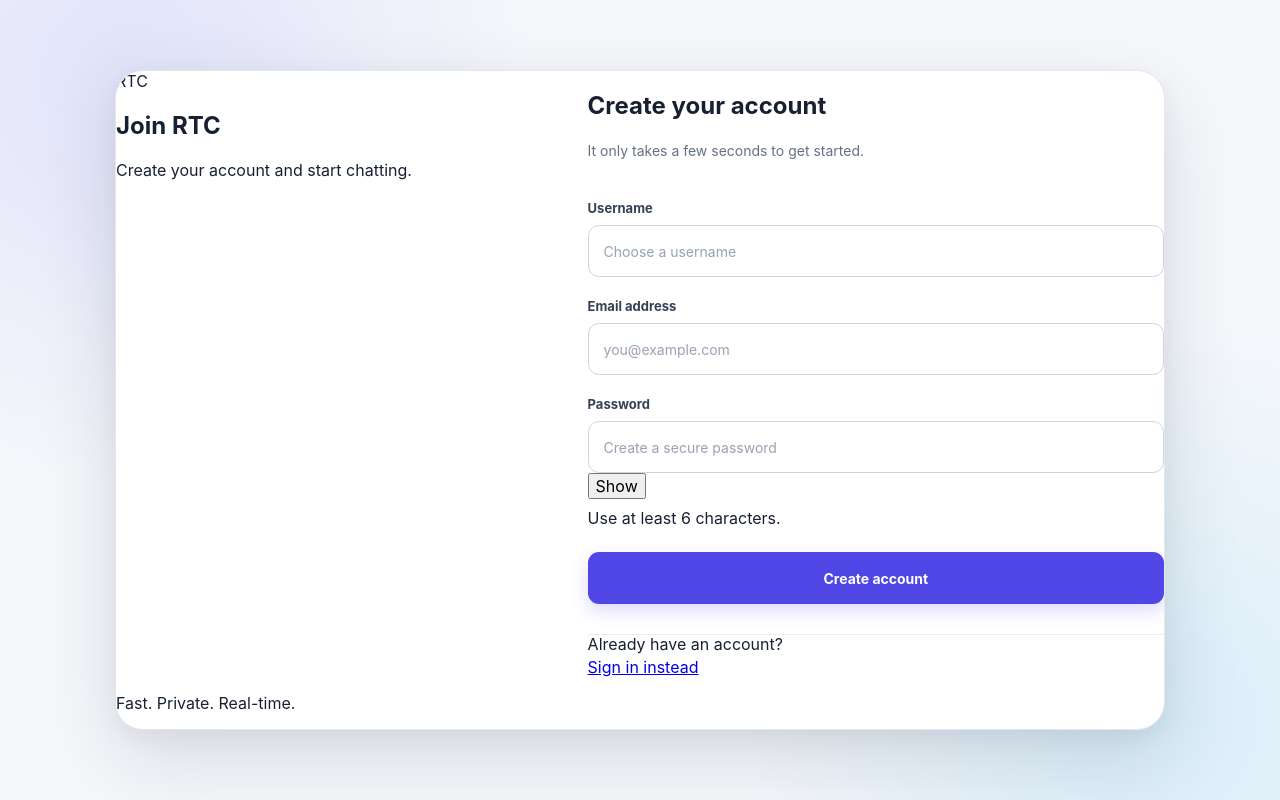
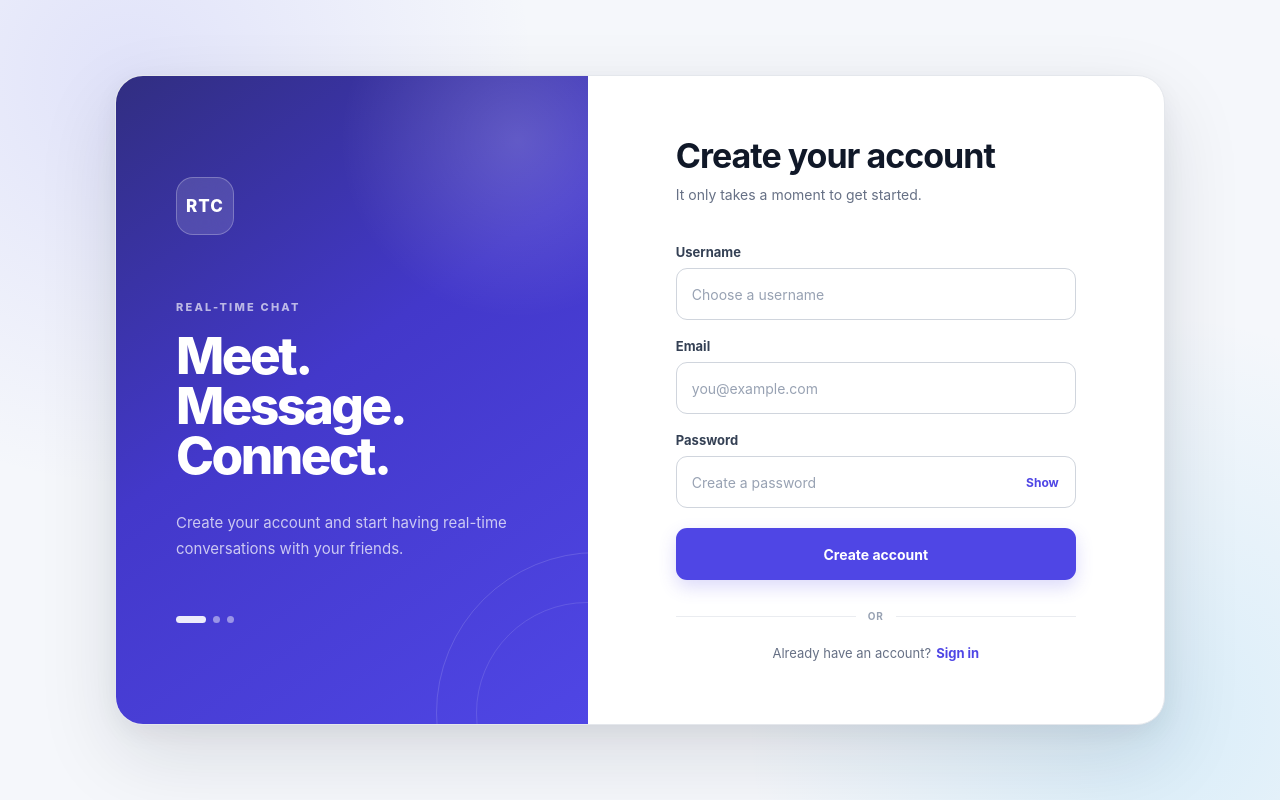
Before and after one commit to tajinder2317/RTC, a React (Vite) app in the folder frontend/: page /register in a window 1280 px wide. Built offline with nearby package versions, Linux system fonts and the light colour scheme; no server answers.

Commit message:
fix: polish register page layout

```diff
--- a/frontend/src/features/auth/Register.tsx
+++ b/frontend/src/features/auth/Register.tsx
@@ -7,10 +7,9 @@ export default function Register() {
   const [username, setUsername] = useState("");
   const [email, setEmail] = useState("");
   const [password, setPassword] = useState("");
-
+  const [showPassword, setShowPassword] = useState(false);
   const [message, setMessage] = useState("");
   const [loading, setLoading] = useState(false);
-  const [showPassword, setShowPassword] = useState(false);
 
   const login = useAuthStore((state) => state.login);
   const navigate = useNavigate();
@@ -18,35 +17,16 @@ export default function Register() {
   const handleSubmit = async (e: React.FormEvent) => {
     e.preventDefault();
 
-    if (!username.trim() || !email.trim() || !password.trim()) {
-      setMessage("Please fill in all fields.");
-      return;
-    }
-
-    if (username.trim().length < 3) {
-      setMessage("Username must be at least 3 characters.");
-      return;
-    }
-
-    if (password.length < 6) {
-      setMessage("Password must be at least 6 characters.");
-      return;
-    }
-
     setLoading(true);
     setMessage("");
 
     try {
-      const data = await registerUser(
-        username.trim(),
-        email.trim(),
-        password,
-      );
+      const data = await registerUser(username, email, password);
 
       if (data?.token && data?.user) {
         login(data.token, data.user);
       } else {
-        const loginData = await loginUser(email.trim(), password);
+        const loginData = await loginUser(email, password);
         login(loginData.token, loginData.user);
       }
 
@@ -55,7 +35,7 @@ export default function Register() {
       if (error instanceof Error) {
         setMessage(error.message);
       } else {
-        setMessage("Unable to create your account. Please try again.");
+        setMessage("Registration failed");
       }
     } finally {
       setLoading(false);
@@ -64,39 +44,64 @@ export default function Register() {
 
   return (
     <main className="auth-page">
-      <section className="auth-shell auth-shell-register">
-        <div className="auth-brand">
-          <div className="auth-logo">RTC</div>
+      <div className="auth-shell">
+        {/* Brand panel */}
+        <section className="auth-hero">
+          <div className="auth-hero-content">
+            <div className="brand-mark">RTC</div>
 
-          <div>
-            <h1>Join RTC</h1>
-            <p>Create your account and start chatting.</p>
+            <div className="hero-copy">
+              <span className="hero-eyebrow">REAL-TIME CHAT</span>
+
+              <h2>
+                Meet.
+                <br />
+                Message.
+                <br />
+                Connect.
+              </h2>
+
+              <p>
+                Create your account and start having real-time conversations
+                with your friends.
+              </p>
+            </div>
+
+            <div className="hero-decoration">
+              <span />
+              <span />
+              <span />
             </div>
           </div>
+        </section>
 
-        <div className="auth-card">
+        {/* Register panel */}
+        <section className="auth-panel">
+          <div className="auth-content">
             <div className="auth-heading">
-            <h2>Create your account</h2>
-            <p>It only takes a few seconds to get started.</p>
+              <span className="mobile-brand-mark">RTC</span>
+
+              <h1>Create your account</h1>
+              <p>It only takes a moment to get started.</p>
             </div>
 
-          <form className="auth-form" onSubmit={handleSubmit}>
+         <form className="auth-form register-form" onSubmit={handleSubmit}>
               <div className="auth-field">
-              <label htmlFor="username">Username</label>
+                <label htmlFor="register-username">Username</label>
 
                 <input
-                id="username"
+                  id="register-username"
                   type="text"
                   placeholder="Choose a username"
                   value={username}
                   onChange={(e) => setUsername(e.target.value)}
                   autoComplete="username"
-                disabled={loading}
+                  required
                 />
               </div>
 
               <div className="auth-field">
-              <label htmlFor="register-email">Email address</label>
+                <label htmlFor="register-email">Email</label>
 
                 <input
                   id="register-email"
@@ -105,45 +110,35 @@ export default function Register() {
                   value={email}
                   onChange={(e) => setEmail(e.target.value)}
                   autoComplete="email"
-                disabled={loading}
+                  required
                 />
               </div>
 
               <div className="auth-field">
                 <label htmlFor="register-password">Password</label>
 
-              <div className="password-wrapper">
+                <div className="password-input">
                   <input
                     id="register-password"
                     type={showPassword ? "text" : "password"}
-                  placeholder="Create a secure password"
+                    placeholder="Create a password"
                     value={password}
                     onChange={(e) => setPassword(e.target.value)}
                     autoComplete="new-password"
-                  disabled={loading}
+                    required
                   />
 
                   <button
                     type="button"
-                  className="password-toggle"
+                    className="password-button"
                     onClick={() => setShowPassword((value) => !value)}
-                  tabIndex={-1}
                   >
                     {showPassword ? "Hide" : "Show"}
                   </button>
                 </div>
-
-              <span className="auth-hint">
-                Use at least 6 characters.
-              </span>
               </div>
 
-            {message && (
-              <div className="auth-error" role="alert">
-                <span className="auth-error-icon">!</span>
-                <span>{message}</span>
-              </div>
-            )}
+              {message && <div className="auth-error">{message}</div>}
 
               <button
                 className="auth-submit"
@@ -152,7 +147,7 @@ export default function Register() {
               >
                 {loading ? (
                   <>
-                  <span className="auth-spinner" />
+                    <span className="button-spinner" />
                     Creating account...
                   </>
                 ) : (
@@ -162,18 +157,18 @@ export default function Register() {
             </form>
 
             <div className="auth-divider">
-            <span>Already have an account?</span>
+              <span />
+              <p>OR</p>
+              <span />
             </div>
 
-          <Link className="auth-secondary-button" to="/login">
-            Sign in instead
-          </Link>
+            <p className="auth-switch">
+              Already have an account?
+              <Link to="/login">Sign in</Link>
+            </p>
           </div>
-
-        <p className="auth-bottom-text">
-          Fast. Private. Real-time.
-        </p>
         </section>
+      </div>
     </main>
   );
 }
--- a/frontend/src/styles.css
+++ b/frontend/src/styles.css
@@ -746,3 +746,39 @@ button:disabled {
     animation-duration: 0.01ms !important;
   }
 }
+/* =========================================================
+   REGISTER PAGE
+   ========================================================= */
+
+.register-form {
+  gap: 18px;
+}
+
+.register-form .auth-field {
+  gap: 8px;
+}
+
+.register-form .auth-submit {
+  margin-top: 2px;
+}
+
+@media (max-width: 560px) {
+  .register-form {
+    gap: 17px;
+  }
+
+  .register-form .auth-field {
+    gap: 7px;
+  }
+
+  .register-form .auth-submit {
+    margin-top: 1px;
+  }
+
+  .auth-panel:has(.register-form) {
+    min-height: auto;
+    min-height: 100dvh;
+    padding-top: 28px;
+    padding-bottom: 32px;
+  }
+}
```
Lines whose indentation alone changed are shown as unchanged.
